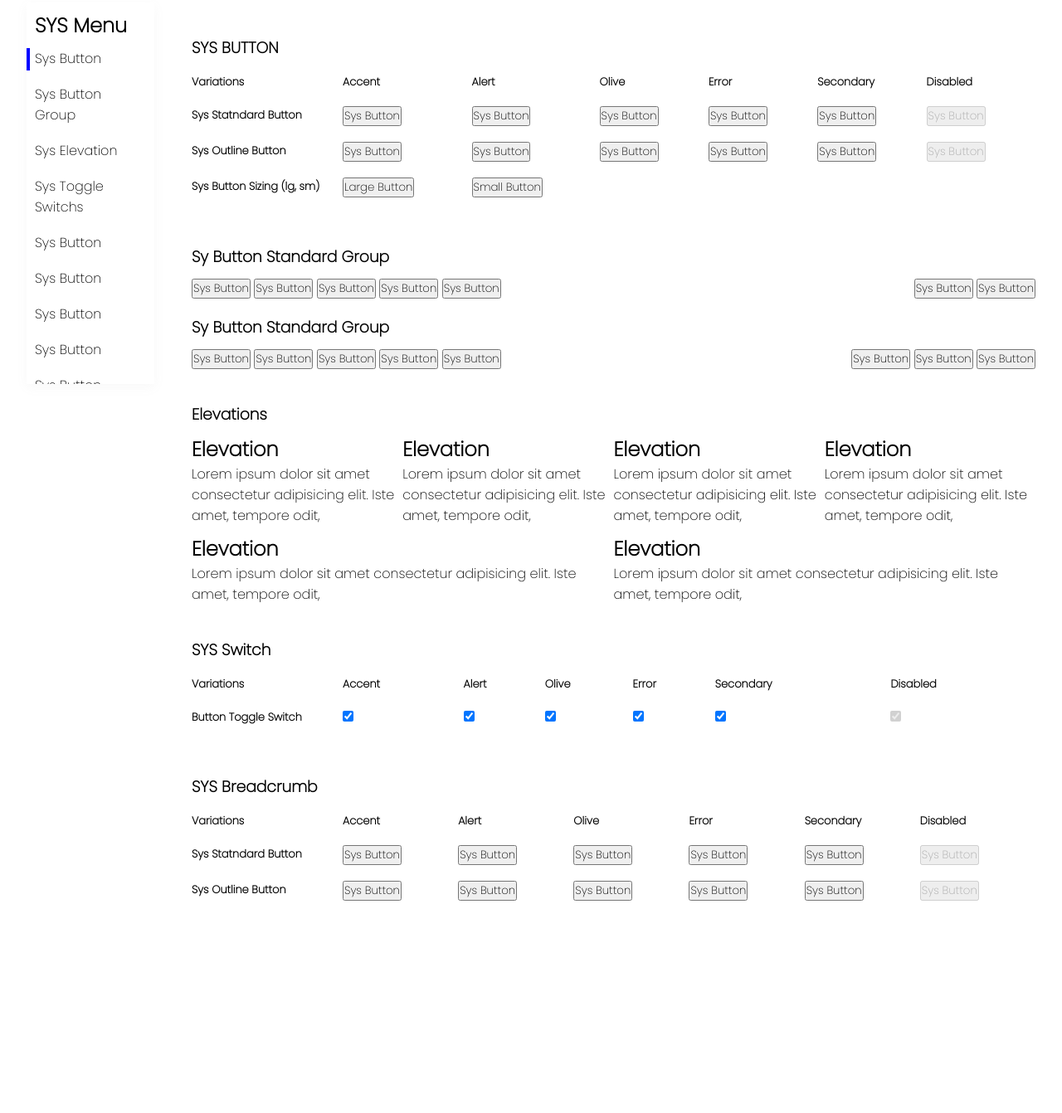
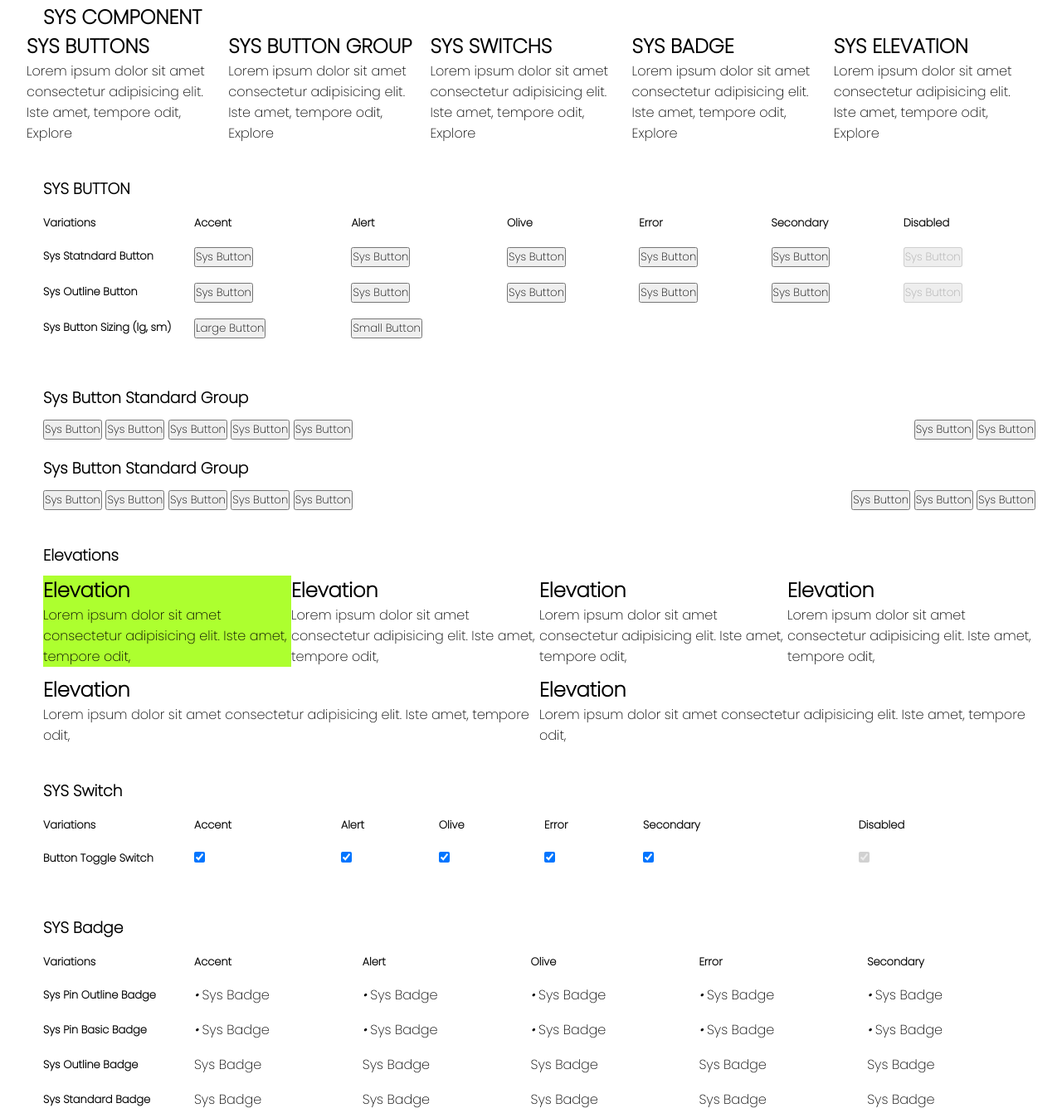
Before and after one commit to Programming-Ashram/sys-sample-application, a plain HTML site: page index.html in a window 1280 px wide. Shown: the part 82-1424 px from the top of the page at 83% size. Before the commit the page ends 1225 px from the top, so only its background shows below. Drawn offline with Linux system fonts and the light colour scheme; a small style sheet from the web is missing.

Commit message:
added changes

```diff
--- a/index.html
+++ b/index.html
@@ -52,81 +52,85 @@
 
     <section>
         <div class="container">
-            <div class="sidebar-container">
-                <div class="sys-sidebar">
-                    <div class="sidebar-navigation">
-                        <h2>SYS Menu</h2>
-                        <ul>
-                            <li class="active">
-                                <a href="#sys-button">
-                                    Sys Button
-                                </a>
-                            </li>
-                            <li>
-                                <a href="#sys-btn-group">
-                                    Sys Button Group
-                                </a>
-                            </li>
-                            <li>
-                                <a href="#sys-elevation">
-                                    Sys Elevation
-                                </a>
-                            </li>
-                            <li>
-                                <a href="#sys-switch">
-                                    Sys Toggle Switchs
-                                </a>
-                            </li>
-                            <li>
-                                <a href="#">
-                                    Sys Button
-                                </a>
-                            </li>
-                            <li>
-                                <a href="#">
-                                    Sys Button
-                                </a>
-                            </li>
-                            <li>
-                                <a href="#">
-                                    Sys Button
-                                </a>
-                            </li>
-                            <li>
-                                <a href="#">
-                                    Sys Button
-                                </a>
-                            </li>
-                            <li>
-                                <a href="#">
-                                    Sys Button
-                                </a>
-                            </li>
-                            <li>
-                                <a href="#">
-                                    Sys Button
-                                </a>
-                            </li>
-                            <li>
-                                <a href="#">
-                                    Sys Button
-                                </a>
-                            </li>
-                            <li>
-                                <a href="#">
-                                    Sys Button
-                                </a>
-                            </li>
-                            <li>
-                                <a href="#">
-                                    Sys Button
-                                </a>
-                            </li>
-                        </ul>
+            <div class="col">
+                <div class="title">
+                    <h2 class="sys-title">SYS COMPONENT</h2>
                 </div>
             </div>
-                <div class="sidebar-content">
+            <div class="row">
+                <div class="col">
+                    <div class="sys-elevation-v1">
+                        <h1 class="elevation-title">
+                            SYS BUTTONS
+                        </h1>
+                        <p class="elevation-content">
+                            Lorem ipsum dolor sit amet consectetur adipisicing elit. Iste amet, tempore odit,
+                        </p>
+                        <a type="button"  role="button" class="sys-btn-outline-accent">
+                            Explore
+                        </a>
+                    </div>
+                </div>
+                <div class="col">
+                    <div class="sys-elevation-v1">
+                        <h1 class="elevation-title">
+                            SYS BUTTON GROUP
+                        </h1>
+                        <p class="elevation-content">
+                            Lorem ipsum dolor sit amet consectetur adipisicing elit. Iste amet, tempore odit,
+                        </p>
+                        <a type="button"  role="button" class="sys-btn-outline-accent">
+                            Explore
+                        </a>
+                    </div>
+                </div>
+                <div class="col">
+                    <div class="sys-elevation-v1">
+                        <h1 class="elevation-title">
+                            SYS SWITCHS
+                        </h1>
+                        <p class="elevation-content">
+                            Lorem ipsum dolor sit amet consectetur adipisicing elit. Iste amet, tempore odit,
+                        </p>
+                        <a type="button"  role="button" class="sys-btn-outline-accent">
+                            Explore
+                        </a>
+                    </div>
+                </div>
+                <div class="col">
+                    <div class="sys-elevation-v1">
+                        <h1 class="elevation-title">
+                            SYS BADGE
+                        </h1>
+                        <p class="elevation-content">
+                            Lorem ipsum dolor sit amet consectetur adipisicing elit. Iste amet, tempore odit,
+                        </p>
+                        <a type="button"  role="button" class="sys-btn-outline-accent">
+                            Explore
+                        </a>
+                    </div>
+                </div>
+                <div class="col">
+                    <div class="sys-elevation-v1">
+                        <h1 class="elevation-title">
+                            SYS ELEVATION
+                        </h1>
+                        <p class="elevation-content">
+                            Lorem ipsum dolor sit amet consectetur adipisicing elit. Iste amet, tempore odit,
+                        </p>
+                        <a type="button"  role="button" class="sys-btn-outline-accent">
+                            Explore
+                        </a>
+                    </div>
+                </div>
+            </div>
+        </div>
+    </section>
+
+    <section>
+        <div class="container">
             <div class="sys-designs">
+
                 <div class="sys-component" id="sys-button">
                     <h3 class="sys-title">SYS BUTTON</h3>
                     <table>
@@ -263,7 +267,7 @@
                 <div class="sys-component" id="sys-btn-group">
                     <div class="btn-group">
                         <h3 class="sys-title">
-                                    Sy Button Standard Group
+                            Sys Button Standard Group
                         </h3>
                         <div class="d-flex sys-title">
                             <div class="sys-btn-group">
@@ -295,7 +299,7 @@
                     </div>
                     <div class="btn-group">
                         <h3 class="sys-title">
-                                    Sy Button Standard Group
+                            Sys Button Standard Group
                         </h3>
                          <div class="d-flex sys-title">
                             <div class="sys-btn-group">
@@ -336,7 +340,7 @@
                             Elevations
                         </h3>
                         <div class="d-flex sys-title">
-                                    <div class="sys-elevation">
+                            <div class="sys-elevation bg-olive">
                                 <h1 class="elevation-title">
                                     Elevation
                                 </h1>
@@ -474,8 +478,8 @@
                     </table>
                 </div>
 
-                        <div class="sys-component" id="sys-breadcrumb">
-                            <h3 class="sys-title">SYS Breadcrumb</h3>
+                <div class="sys-component" id="sys-badge">
+                    <h3 class="sys-title">SYS Badge</h3>
                     <table>
                         <thead>
                             <th>
@@ -496,94 +500,133 @@
                             <th>
                                 Secondary
                             </th>
-                                    <th>
-                                        Disabled
-                                    </th>
                         </thead>
                         <tbody>
                             <tr>
                                 <th>
-                                            Sys Statndard Button
+                                    Sys Pin Outline Badge
                                 </th>
                                 <td>
-                                            <button
-                                                type="button"
-                                                role="button"
-                                                class="sys-btn-accent">
-                                                Sys Button
-                                            </button>
+                                    <span class="sys-pin-outline-badge badge-accent">
+                                        <i>•</i> Sys Badge
+                                    </span>
                                 </td>
                                 <td>
-                                            <button type="button" role="button" class="sys-btn-alert">
-                                                Sys Button
-                                            </button>
+                                    <span class="sys-pin-outline-badge badge-alert">
+                                        <i>•</i> Sys Badge
+                                    </span>
                                 </td>
                                 <td>
-                                            <button type="button" role="button" class="sys-btn-olive">
-                                                Sys Button
-                                            </button>
+                                    <span class="sys-pin-outline-badge badge-olive">
+                                        <i>•</i> Sys Badge
+                                    </span>
                                 </td>
                                 <td>
-                                            <button type="button" role="button" class="sys-btn-error">
-                                                Sys Button
-                                            </button>
+                                    <span class="sys-pin-outline-badge badge-error">
+                                        <i>•</i> Sys Badge
+                                    </span>
                                 </td>
                                 <td>
-                                            <button type="button" role="button" class="sys-btn-secondary">
-                                                Sys Button
-                                            </button>
+                                    <span class="sys-pin-outline-badge badge-secondary">
+                                        <i>•</i> Sys Badge
+                                    </span>
+                                </td>
+
+                            </tr>
+                            <tr>
+                                <th>
+                                    Sys Pin Basic Badge
+                                </th>
+                                <td>
+                                    <span class="sys-pin-badge badge-accent">
+                                        <i>•</i> Sys Badge
+                                    </span>
                                 </td>
                                 <td>
-                                            <button type="button" role="btn" class="sys-btn-outline-disable" disabled="true">
-                                                Sys Button
-                                            </button>
+                                    <span class="sys-pin-badge badge-alert">
+                                        <i>•</i> Sys Badge
+                                    </span>
+                                </td>
+                                <td>
+                                    <span class="sys-pin-badge badge-olive">
+                                        <i>•</i> Sys Badge
+                                    </span>
+                                </td>
+                                <td>
+                                    <span class="sys-pin-badge badge-error">
+                                        <i>•</i> Sys Badge
+                                    </span>
+                                </td>
+                                <td>
+                                    <span class="sys-pin-badge badge-secondary">
+                                        <i>•</i> Sys Badge
+                                    </span>
                                 </td>
                             </tr>
                             <tr>
                                 <th>
-                                            Sys Outline Button
+                                    Sys Outline Badge
                                 </th>
                                 <td>
-                                            <button type="button" role="button" class="sys-btn-outline-accent">
-
-                                                Sys Button
-                                            </button>
+                                    <span class="sys-outline-badge badge-accent">
+                                        Sys Badge
+                                    </span>
                                 </td>
                                 <td>
-                                            <button type="button" role="button" class="sys-btn-outline-alert">
-
-                                                Sys Button
-                                            </button>
+                                    <span class="sys-outline-badge badge-alert">
+                                        Sys Badge
+                                    </span>
                                 </td>
                                 <td>
-                                            <button type="button" role="button" class="sys-btn-outline-olive">
-
-                                                Sys Button
-                                            </button>
+                                    <span class="sys-outline-badge badge-olive">
+                                         Sys Badge
+                                    </span>
                                 </td>
                                 <td>
-                                            <button type="button" role="button" class="sys-btn-outline-error">
-
-                                                Sys Button
-                                            </button>
+                                    <span class="sys-outline-badge badge-error">
+                                         Sys Badge
+                                    </span>
                                 </td>
                                 <td>
-                                            <button type="button" role="button" class="sys-btn-outline-secondary">
-
-                                                Sys Button
-                                            </button>
+                                    <span class="sys-outline-badge badge-secondary">
+                                         Sys Badge
+                                    </span>
+                                </td>
+                            </tr>
+                            <tr>
+                                <th>
+                                    Sys Standard Badge
+                                </th>
+                                <td>
+                                    <span class="sys-standard-badge badge-accent">
+                                        Sys Badge
+                                    </span>
                                 </td>
                                 <td>
-                                            <button type="button" role="btn"    class="sys-btn-outline-disable" disabled="true">
-                                                Sys Button
-                                            </button>
+                                    <span class="sys-standard-badge badge-alert">
+                                        Sys Badge
+                                    </span>
+                                </td>
+                                <td>
+                                    <span class="sys-standard-badge badge-olive">
+                                         Sys Badge
+                                    </span>
+                                </td>
+                                <td>
+                                    <span class="sys-standard-badge badge-error">
+                                         Sys Badge
+                                    </span>
+                                </td>
+                                <td>
+                                    <span class="sys-pin-badge badge-secondary">
+                                         Sys Badge
+                                    </span>
                                 </td>
                             </tr>
                         </tbody>
                     </table>
                 </div>
-                    </div>
-                </div>
+
             </div>
         </div>
     </section>
--- a/style.css
+++ b/style.css
@@ -91,6 +91,17 @@ th{
     overflow-y: scroll;
     position: fixed;
 }
+.bg-olive{
+    background-color: greenyellow;
+}
+.row{
+    display: flex;
+    justify-content: space-between;
+    align-items: center;
+}
+.col{
+    width: 100%;
+}
 
 .sidebar-content{
     width: 100%;
```
Lines whose indentation alone changed are shown as unchanged.
